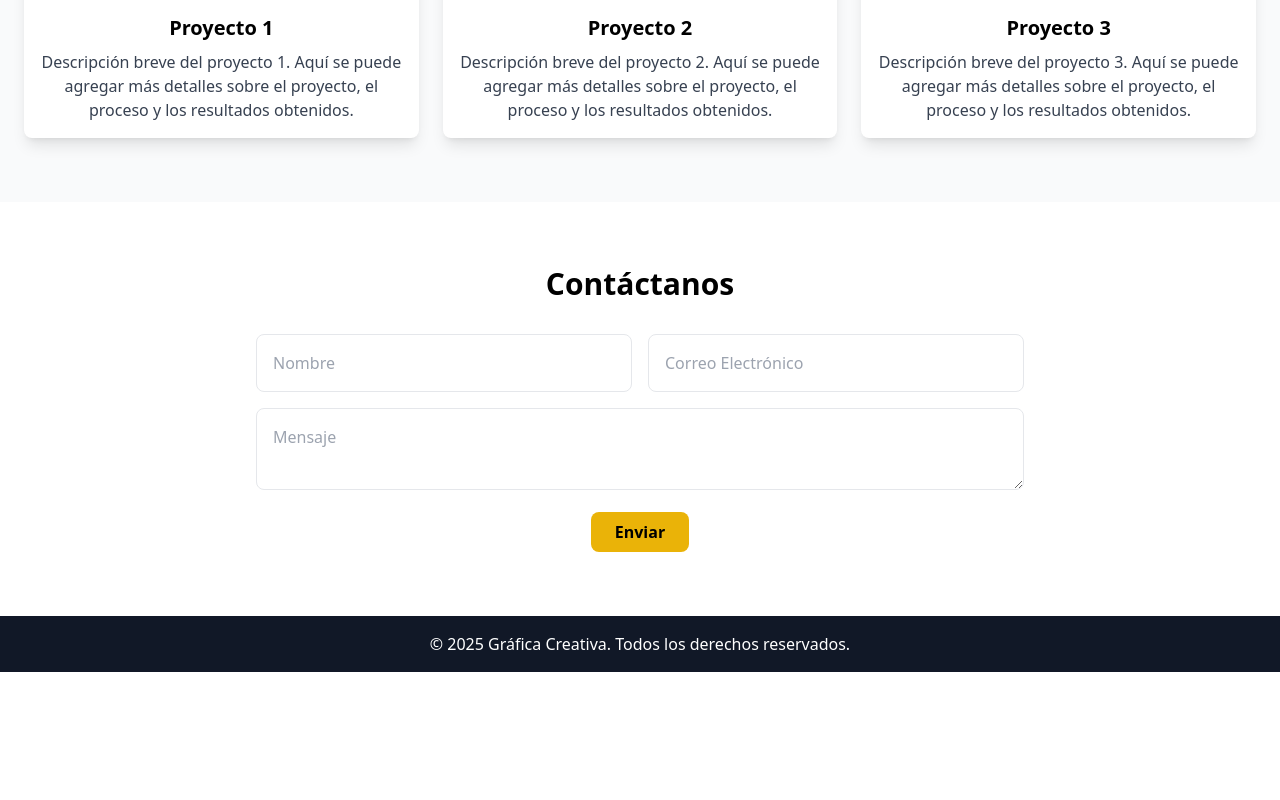
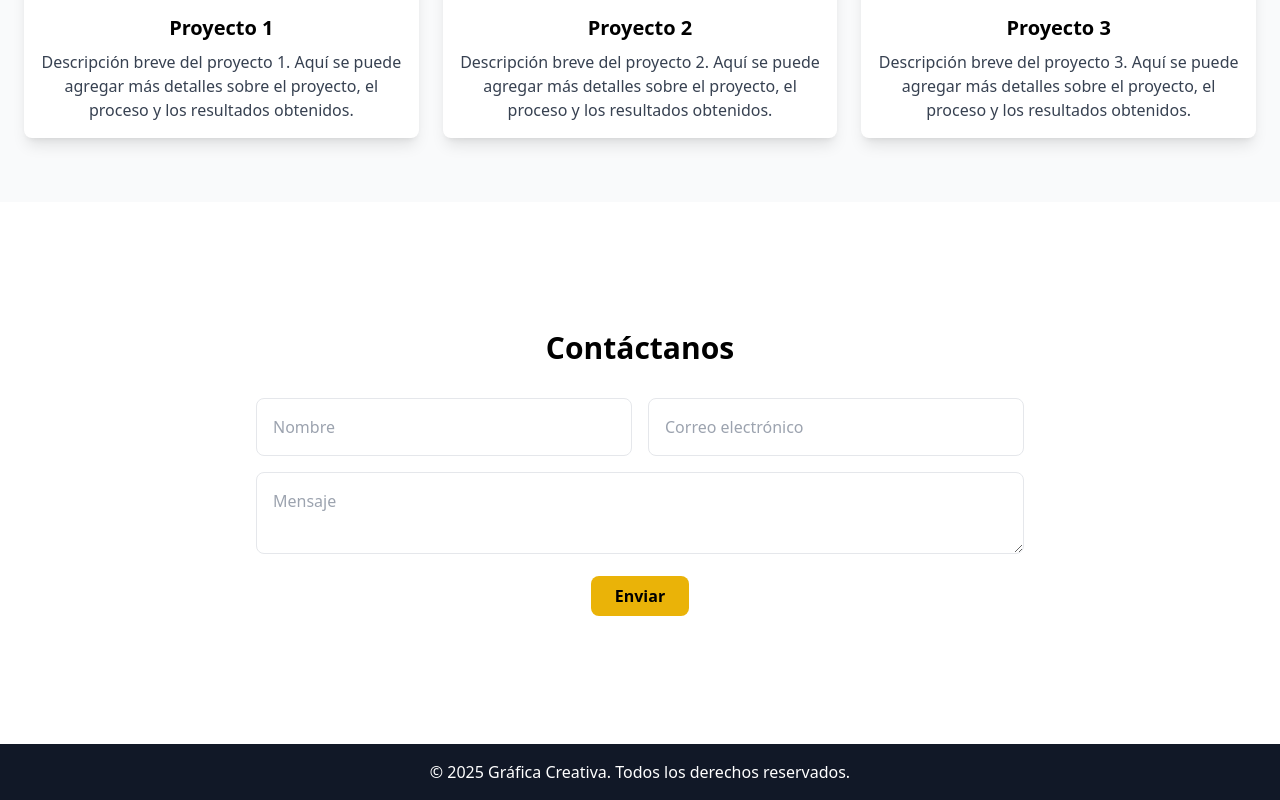
Before and after one commit to REGGDIS/acalogos-site, a React (Vite) app in the folder frontend/: page / in a window 1280 px wide. Shown: the part 1498-2298 px from the top of the page. Before the commit the page ends 2170 px from the top, so only its background shows below. Built offline with nearby package versions, Linux system fonts and the light colour scheme; no server answers.

Commit message:
Se implementó el formulario de contacto con funcionalidad de envío de mensajes

```diff
--- a/frontend/src/App.tsx
+++ b/frontend/src/App.tsx
@@ -1,6 +1,7 @@
 import React from 'react';
 import Servicios from './components/Servicios';
 import Portfolio from './components/Portfolio';
+import Contacto from './components/Contacto';
 
 
 const App: React.FC = () => {
@@ -9,7 +10,7 @@ const App: React.FC = () => {
       {/* Encabezado */}
       <header className="bg-gray-900 text-white">
         <div className="max-w-7xl mx-auto flex justify-between items-center py-4 px-6">
-          <h1 className="text-2xl font-bold">Gráfica Creativa</h1>
+          <h1 className="text-2xl font-bold">ACA Logos</h1>
           <nav className="space-x-4">
             <a href="#services" className="hover:text-yellow-400">Servicios</a>
             <a href="#portfolio" className="hover:text-yellow-400">Portafolio</a>
@@ -43,19 +44,7 @@ const App: React.FC = () => {
 
       {/* Sección Contacto */}
       <section id="contact" className="py-16 bg-white">
-        <div className="max-w-7xl mx-auto px-6 text-center">
-          <h3 className="text-3xl font-bold mb-8">Contáctanos</h3>
-          <form className="max-w-3xl mx-auto">
-            <div className="grid gap-4 md:grid-cols-2">
-              <input type="text" placeholder="Nombre" className="p-4 border rounded-lg" />
-              <input type="email" placeholder="Correo Electrónico" className="p-4 border rounded-lg" />
-            </div>
-            <textarea placeholder="Mensaje" className="w-full p-4 border rounded-lg mt-4"></textarea>
-            <button className="bg-yellow-500 hover:bg-yellow-600 text-black py-2 px-6 rounded-lg font-semibold mt-4">
-              Enviar
-            </button>
-          </form>
-        </div>
+        <Contacto />
       </section>
 
       {/* Footer */}
--- /dev/null
+++ b/frontend/src/components/Contacto.tsx
@@ -0,0 +1,101 @@
+import React, { useState } from "react";
+
+const Contacto: React.FC = () => {
+    const [formData, setFormData] = useState({
+        nombre: "",
+        email: "",
+        mensaje: "",
+    });
+
+    const [status, setStatus] = useState<string | null>(null);
+    const [isSubmitting, setIsSubmitting] = useState(false);
+
+    const handleChange = (e: React.ChangeEvent<HTMLInputElement | HTMLTextAreaElement>) => {
+        setFormData({
+            ...formData,
+            [e.target.name]: e.target.value,
+        });
+    };
+
+    const handleSubmit = async (e: React.FormEvent) => {
+        e.preventDefault();
+        setStatus(null);
+        setIsSubmitting(true); // Activar el indicador de carga
+
+        try {
+            const response = await fetch("http://localhost:3000/contacto", {
+                method: "POST",
+                headers: {
+                    "Content-Type": "application/json",
+                },
+                body: JSON.stringify(formData),
+            });
+
+            if (response.ok) {
+                setStatus("¡Mensaje enviado con éxito!");
+                setFormData({ nombre: "", email: "", mensaje: "" });
+            } else {
+                setStatus("Hubo un problema al enviar el mensaje. Inténtalo nuevamente.");
+            }
+        } catch (error) {
+            console.error("Error:", error);
+            setStatus("Ocurrió un error inesperado. Por favor, inténtalo de nuevo.");
+        } finally {
+            setIsSubmitting(false); // Desactivar el indicador de carga
+        }
+    };
+
+    return (
+        <section id="contact" className="py-16 bg-white">
+            <div className="max-w-7xl mx-auto px-6 text-center">
+                <h3 className="text-3xl font-bold mb-8">Contáctanos</h3>
+                <form className="max-w-3xl mx-auto" onSubmit={handleSubmit}>
+                    <div className="grid gap-4 md:grid-cols-2">
+                        <input
+                            type="text"
+                            name="nombre"
+                            placeholder="Nombre"
+                            value={formData.nombre}
+                            onChange={handleChange}
+                            className="p-4 border rounded-lg"
+                            required
+                        />
+                        <input
+                            type="email"
+                            name="email"
+                            placeholder="Correo electrónico"
+                            value={formData.email}
+                            onChange={handleChange}
+                            className="p-4 border rounded-lg"
+                            required
+                        />
+                    </div>
+                    <textarea
+                        name="mensaje"
+                        placeholder="Mensaje"
+                        value={formData.mensaje}
+                        onChange={handleChange}
+                        className="w-full p-4 border rounded-lg mt-4"
+                        required
+                    ></textarea>
+                    <button
+                        type="submit"
+                        disabled={isSubmitting}
+                        className={`bg-yellow-500 hover:bg-yellow-600 text-black py-2 px-6 rounded-lg font-semibold mt-4 ${
+                            isSubmitting ? "opacity-50 cursor-not-allowed" : ""
+                        }`}
+                    >
+                        {isSubmitting ? "Enviando..." : "Enviar"}
+                    </button>
+                </form>
+                {status && (
+                    <p className={`mt-4 ${status.includes("éxito") ? "text-green-600" : "text-red-600"}`}>
+                        {status}
+                    </p>
+                )}
+            </div>
+        </section>
+    );
+};
+
+export default Contacto;
```
